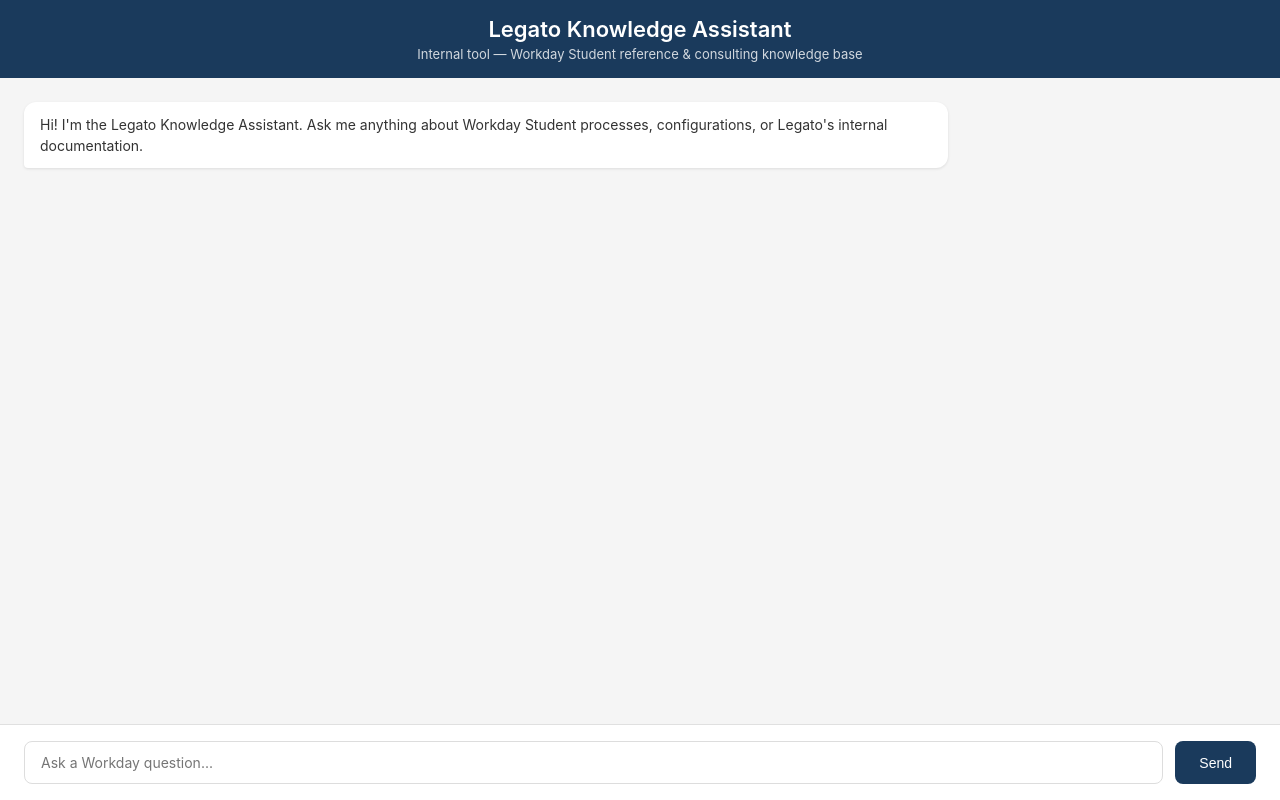
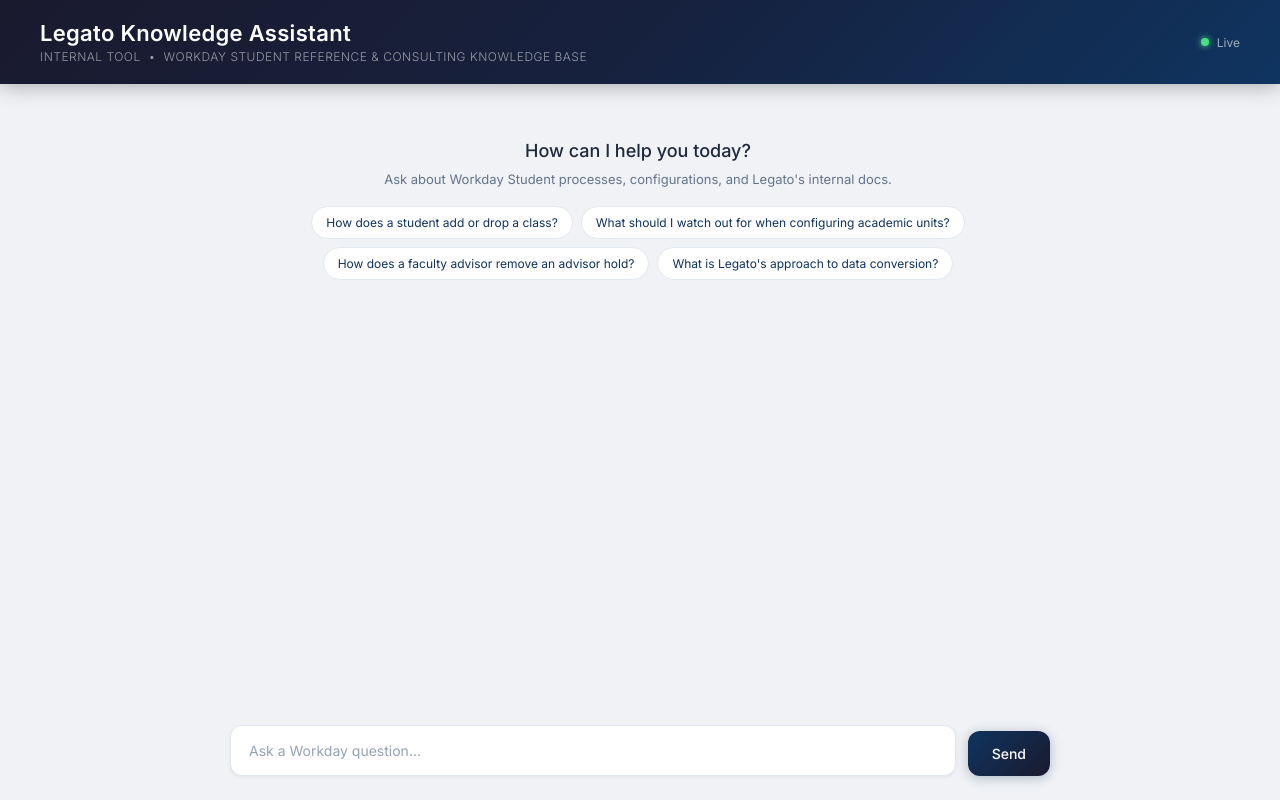
Before and after one commit to alexbelo-web/chatbot-prototype, a website: page public/index.html in a window 1280 px wide. Drawn offline with Linux system fonts and the light colour scheme.

Commit message:
Final polish before presentation

```diff
--- a/public/index.html
+++ b/public/index.html
@@ -5,31 +5,256 @@
   <meta name="viewport" content="width=device-width, initial-scale=1.0">
   <title>Legato Knowledge Assistant</title>
   <style>
+    @import url('https://fonts.googleapis.com/css2?family=Inter:wght@300;400;500;600&display=swap');
+
     * { margin: 0; padding: 0; box-sizing: border-box; }
-    body { font-family: -apple-system, BlinkMacSystemFont, 'Segoe UI', sans-serif; background: #f5f5f5; height: 100vh; display: flex; flex-direction: column; }
-    #header { background: #1a3a5c; color: white; padding: 16px 24px; text-align: center; }
-    #header h1 { font-size: 22px; font-weight: 600; }
-    #header p { font-size: 13px; opacity: 0.8; margin-top: 4px; }
-    #chat { flex: 1; overflow-y: auto; padding: 24px; display: flex; flex-direction: column; gap: 16px; }
-    .message { max-width: 75%; padding: 12px 16px; border-radius: 12px; line-height: 1.5; font-size: 14px; white-space: pre-wrap; }
-    .user { background: #1a3a5c; color: white; align-self: flex-end; border-bottom-right-radius: 4px; }
-    .bot { background: white; color: #333; align-self: flex-start; border-bottom-left-radius: 4px; box-shadow: 0 1px 3px rgba(0,0,0,0.1); }
-    #input-area { background: white; border-top: 1px solid #e0e0e0; padding: 16px 24px; display: flex; gap: 12px; }
-    #input { flex: 1; padding: 12px 16px; border: 1px solid #ddd; border-radius: 8px; font-size: 14px; outline: none; resize: none; font-family: inherit; }
-    #input:focus { border-color: #1a3a5c; }
-    #send { background: #1a3a5c; color: white; border: none; padding: 12px 24px; border-radius: 8px; font-size: 14px; cursor: pointer; font-weight: 500; }
-    #send:hover { background: #15304d; }
-    #send:disabled { background: #ccc; cursor: not-allowed; }
+
+    body {
+      font-family: 'Inter', sans-serif;
+      background: #f0f2f5;
+      height: 100vh;
+      display: flex;
+      flex-direction: column;
+      align-items: center;
+    }
+
+    #header {
+      width: 100%;
+      background: linear-gradient(135deg, #1a1a2e 0%, #16213e 50%, #0f3460 100%);
+      padding: 20px 40px;
+      display: flex;
+      align-items: center;
+      justify-content: space-between;
+      box-shadow: 0 2px 20px rgba(0,0,0,0.3);
+    }
+
+    #header-left {
+      display: flex;
+      flex-direction: column;
+    }
+
+    #header h1 {
+      font-size: 22px;
+      font-weight: 600;
+      color: #ffffff;
+      letter-spacing: 0.3px;
+    }
+
+    #header p {
+      font-size: 12px;
+      color: rgba(255,255,255,0.55);
+      margin-top: 3px;
+      font-weight: 300;
+      letter-spacing: 0.5px;
+      text-transform: uppercase;
+    }
+
+    #status-dot {
+      display: flex;
+      align-items: center;
+      gap: 8px;
+      font-size: 12px;
+      color: rgba(255,255,255,0.6);
+    }
+
+    #status-dot::before {
+      content: '';
+      width: 8px;
+      height: 8px;
+      background: #4ade80;
+      border-radius: 50%;
+      display: inline-block;
+      box-shadow: 0 0 6px #4ade80;
+    }
+
+    #wrapper {
+      width: 100%;
+      max-width: 860px;
+      flex: 1;
+      display: flex;
+      flex-direction: column;
+      padding: 24px 20px 0;
+      overflow: hidden;
+    }
+
+    #chat {
+      flex: 1;
+      overflow-y: auto;
+      display: flex;
+      flex-direction: column;
+      gap: 16px;
+      padding-right: 4px;
+      padding-bottom: 16px;
+    }
+
+    #chat::-webkit-scrollbar { width: 4px; }
+    #chat::-webkit-scrollbar-track { background: transparent; }
+    #chat::-webkit-scrollbar-thumb { background: #cbd5e1; border-radius: 4px; }
+
+    .message {
+      max-width: 80%;
+      padding: 14px 18px;
+      border-radius: 16px;
+      font-size: 14px;
+      line-height: 1.65;
+      animation: fadeIn 0.25s ease;
+    }
+
+    @keyframes fadeIn {
+      from { opacity: 0; transform: translateY(6px); }
+      to { opacity: 1; transform: translateY(0); }
+    }
+
+    .message.user {
+      align-self: flex-end;
+      background: linear-gradient(135deg, #0f3460, #1a1a2e);
+      color: #ffffff;
+      border-bottom-right-radius: 4px;
+      box-shadow: 0 2px 12px rgba(15,52,96,0.3);
+      max-width: 60%;
+    }
+
+    .message.bot {
+      align-self: stretch;
+      background: #ffffff;
+      color: #1e293b;
+      border-bottom-left-radius: 4px;
+      box-shadow: 0 2px 12px rgba(0,0,0,0.08);
+      max-width: 100%;
+    }
+
+    .message.bot strong {
+      color: #0f3460;
+      font-weight: 600;
+    }
+
+    .message.bot em {
+      color: #64748b;
+      font-style: italic;
+    }
+
+    #input-area {
+      width: 100%;
+      max-width: 860px;
+      padding: 16px 20px 24px;
+      display: flex;
+      gap: 12px;
+      align-items: flex-end;
+    }
+
+    #input {
+      flex: 1;
+      padding: 14px 18px;
+      border: 1.5px solid #e2e8f0;
+      border-radius: 12px;
+      font-size: 14px;
+      font-family: 'Inter', sans-serif;
+      resize: none;
+      outline: none;
+      background: #ffffff;
+      color: #1e293b;
+      line-height: 1.5;
+      max-height: 120px;
+      transition: border-color 0.2s;
+      box-shadow: 0 1px 4px rgba(0,0,0,0.06);
+    }
+
+    #input:focus { border-color: #0f3460; }
+
+    #input::placeholder { color: #94a3b8; }
+
+    #send {
+      padding: 14px 24px;
+      background: linear-gradient(135deg, #0f3460, #1a1a2e);
+      color: white;
+      border: none;
+      border-radius: 12px;
+      font-size: 14px;
+      font-weight: 500;
+      font-family: 'Inter', sans-serif;
+      cursor: pointer;
+      transition: opacity 0.2s, transform 0.1s;
+      white-space: nowrap;
+      box-shadow: 0 2px 12px rgba(15,52,96,0.3);
+    }
+
+    #send:hover { opacity: 0.88; transform: translateY(-1px); }
+    #send:disabled { opacity: 0.45; cursor: not-allowed; transform: none; }
+
+    .welcome {
+      align-self: center;
+      text-align: center;
+      padding: 32px 24px;
+      color: #64748b;
+    }
+
+    .welcome h2 {
+      font-size: 18px;
+      font-weight: 500;
+      color: #1e293b;
+      margin-bottom: 8px;
+    }
+
+    .welcome p {
+      font-size: 13px;
+      line-height: 1.6;
+      max-width: 560px;
+      text-align: center;
+      margin: 0 auto;
+    }
+
+    .suggestions {
+      display: flex;
+      flex-wrap: wrap;
+      gap: 8px;
+      justify-content: center;
+      margin-top: 16px;
+    }
+
+    .suggestion {
+      padding: 8px 14px;
+      background: #ffffff;
+      border: 1.5px solid #e2e8f0;
+      border-radius: 20px;
+      font-size: 12px;
+      color: #0f3460;
+      cursor: pointer;
+      transition: all 0.2s;
+      font-family: 'Inter', sans-serif;
+    }
+
+    .suggestion:hover {
+      background: #0f3460;
+      color: white;
+      border-color: #0f3460;
+    }
   </style>
 </head>
 <body>
+
   <div id="header">
+    <div id="header-left">
       <h1>Legato Knowledge Assistant</h1>
-    <p>Internal tool — Workday Student reference & consulting knowledge base</p>
+      <p>Internal tool &nbsp;&bull;&nbsp; Workday Student reference &amp; consulting knowledge base</p>
     </div>
+    <div id="status-dot">Live</div>
+  </div>
+
+  <div id="wrapper">
     <div id="chat">
-    <div class="message bot">Hi! I'm the Legato Knowledge Assistant. Ask me anything about Workday Student processes, configurations, or Legato's internal documentation.</div>
+      <div class="welcome">
+        <h2>How can I help you today?</h2>
+        <p>Ask about Workday Student processes, configurations, and Legato's internal docs.</p>
+        <div class="suggestions">
+          <span class="suggestion" onclick="askSuggestion(this)">How does a student add or drop a class?</span>
+          <span class="suggestion" onclick="askSuggestion(this)">What should I watch out for when configuring academic units?</span>
+          <span class="suggestion" onclick="askSuggestion(this)">How does a faculty advisor remove an advisor hold?</span>
+          <span class="suggestion" onclick="askSuggestion(this)">What is Legato's approach to data conversion?</span>
         </div>
+      </div>
+    </div>
+  </div>
+
   <div id="input-area">
     <textarea id="input" placeholder="Ask a Workday question..." rows="1"></textarea>
     <button id="send">Send</button>
@@ -41,9 +266,17 @@
   const sendBtn = document.getElementById('send');
   const history = [];
 
+  function askSuggestion(el) {
+    input.value = el.textContent;
+    sendMessage();
+  }
+
   async function sendMessage() {
     const message = input.value.trim();
     if (!message) return;
+
+    const welcome = chat.querySelector('.welcome');
+    if (welcome) welcome.remove();
 
     addMessage(message, 'user');
     input.value = '';
@@ -59,7 +292,11 @@
       });
       const data = await res.json();
       const reply = data.reply || 'Sorry, something went wrong.';
-        thinking.innerHTML = reply.replace(/\*\*(.*?)\*\*/g, '<strong>$1</strong>').replace(/\*(.*?)\*/g, '<em>$1</em>');
+      thinking.innerHTML = reply
+.replace(/\*\*(.*?)\*\*/g, '<strong>$1</strong>')
+        .replace(/\*(.*?)\*/g, '<em>$1</em>')
+        .replace(/^\* /gm, '• ')
+        .replace(/\n/g, '<br>');
       history.push({ role: 'user', parts: [{ text: message }] });
       history.push({ role: 'model', parts: [{ text: reply }] });
     } catch {
@@ -83,6 +320,12 @@
   input.addEventListener('keydown', e => {
     if (e.key === 'Enter' && !e.shiftKey) { e.preventDefault(); sendMessage(); }
   });
+
+  input.addEventListener('input', () => {
+    input.style.height = 'auto';
+    input.style.height = Math.min(input.scrollHeight, 120) + 'px';
+  });
 </script>
+
 </body>
 </html>
```
Also changed, not shown: server.js (+9 -4 lines). Lines whose indentation alone changed are shown as unchanged.
